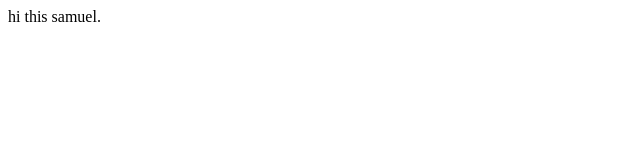
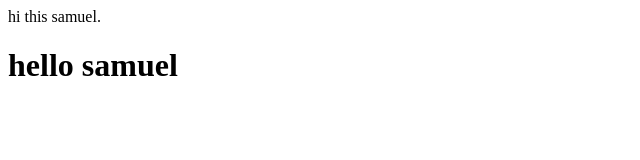
Before and after one commit to Samuel-paul/git_files, a plain HTML site: page index.html in a window 1280 px wide. Shown: the whole page, without its empty margins (0-640 px from the left). Drawn offline with Linux system fonts and the light colour scheme.

Commit message:
Update index.html

```diff
--- a/index.html
+++ b/index.html
@@ -1,5 +1,6 @@
 <html>
   <body>
     <p>hi this samuel.</p>
+    <h1>hello samuel</h1>
   </body>
 <html>
```
